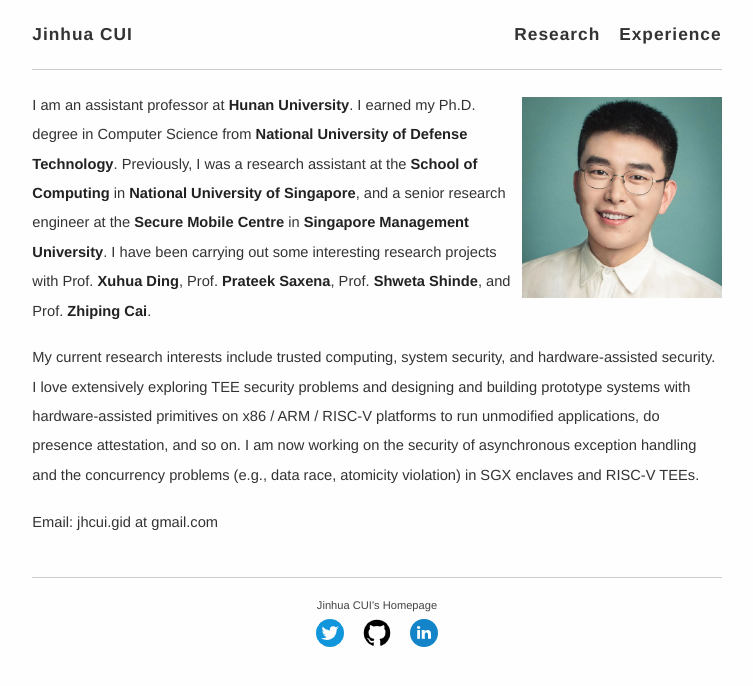
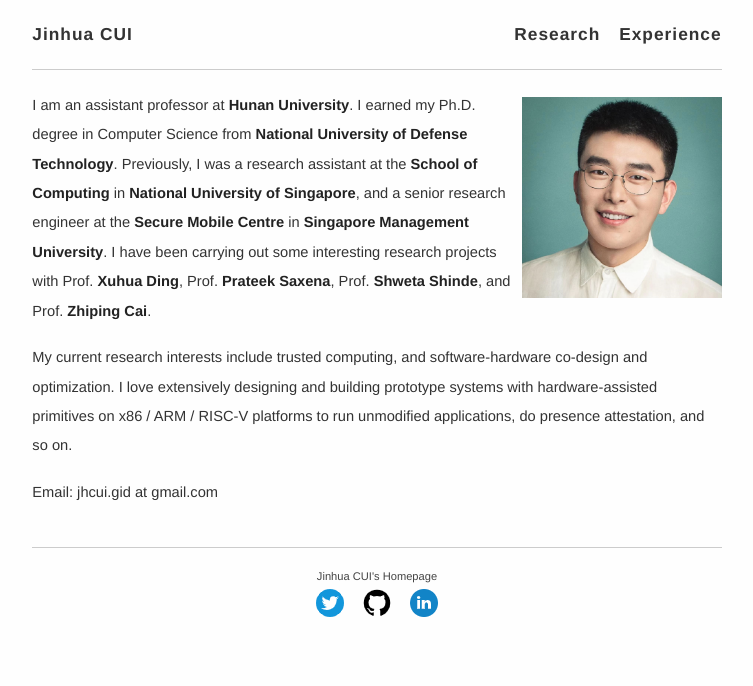
Before and after one commit to cimcs/cimcs.github.io, a Jekyll site: the page built from index.md, in a window 1280 px wide. Shown: the top 686 px of the page, without its empty margins (263-1016 px from the left). Built offline with Jekyll 4.4.1, drawn with Linux system fonts in a browser that asks for light colours; comment, search, counter and statistics services are not loaded.

Commit message:
Update index.md
Update

```diff
--- a/index.md
+++ b/index.md
@@ -11,7 +11,7 @@ I am an assistant professor at **[Hunan University]**. I earned my Ph.D. degree
 
 <!--I obtained my Master degree at the **[Xidian University]**.-->
 
-My current research interests include trusted computing, system security, and hardware-assisted security. I love extensively exploring TEE security problems and designing and building prototype systems with hardware-assisted primitives on x86 / ARM / RISC-V platforms to run unmodified applications, do presence attestation, and so on. I am now working on the security of asynchronous exception handling and the concurrency problems (e.g., data race, atomicity violation) in SGX enclaves and RISC-V TEEs.
+My current research interests include trusted computing, and software-hardware co-design and optimization. I love extensively designing and building prototype systems with hardware-assisted primitives on x86 / ARM / RISC-V platforms to run unmodified applications, do presence attestation, and so on.
 
 Email: jhcui.gid at gmail.com <!-- <br />
 Email: [gchauras@csail.mit.edu] (others) -->
```
